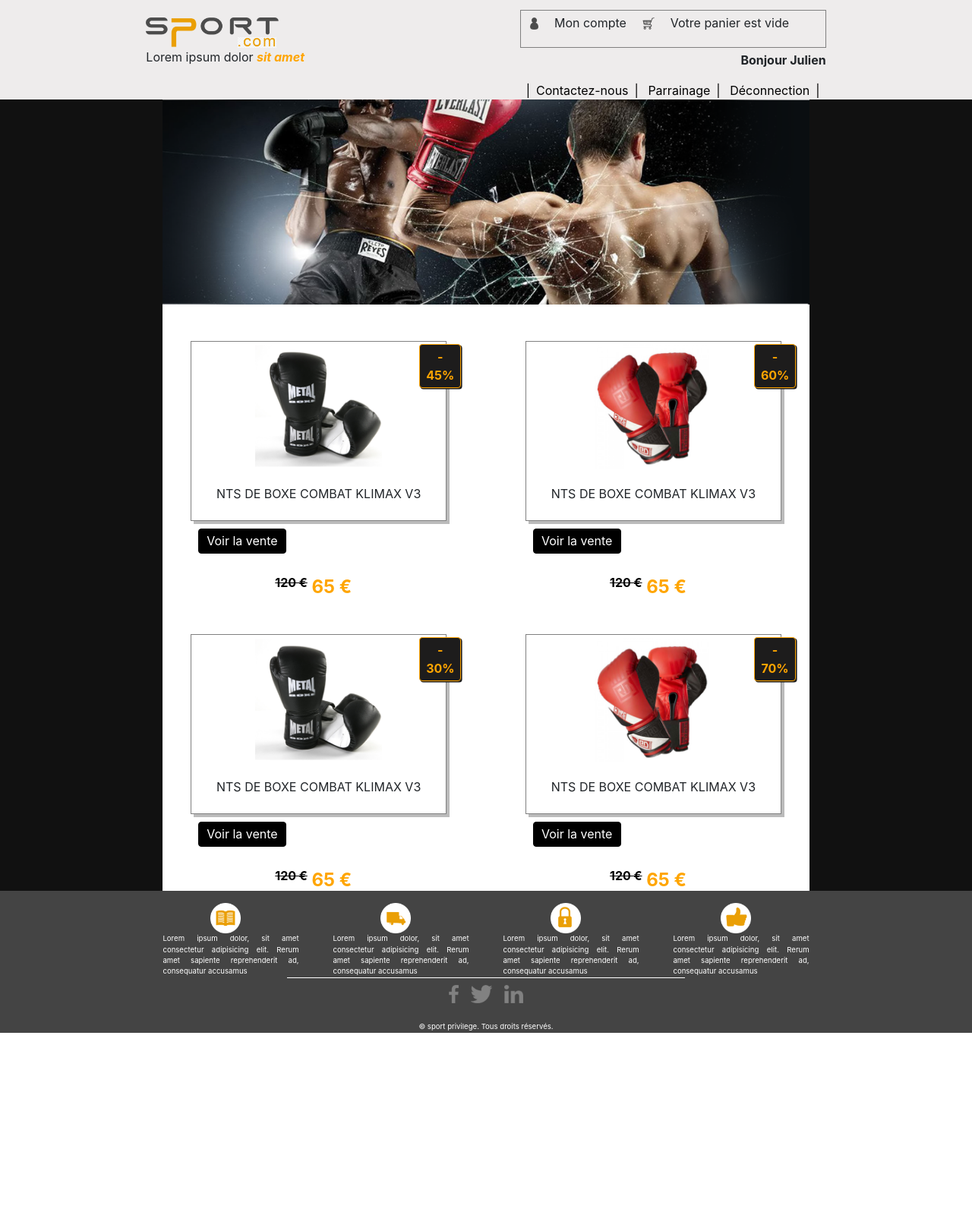
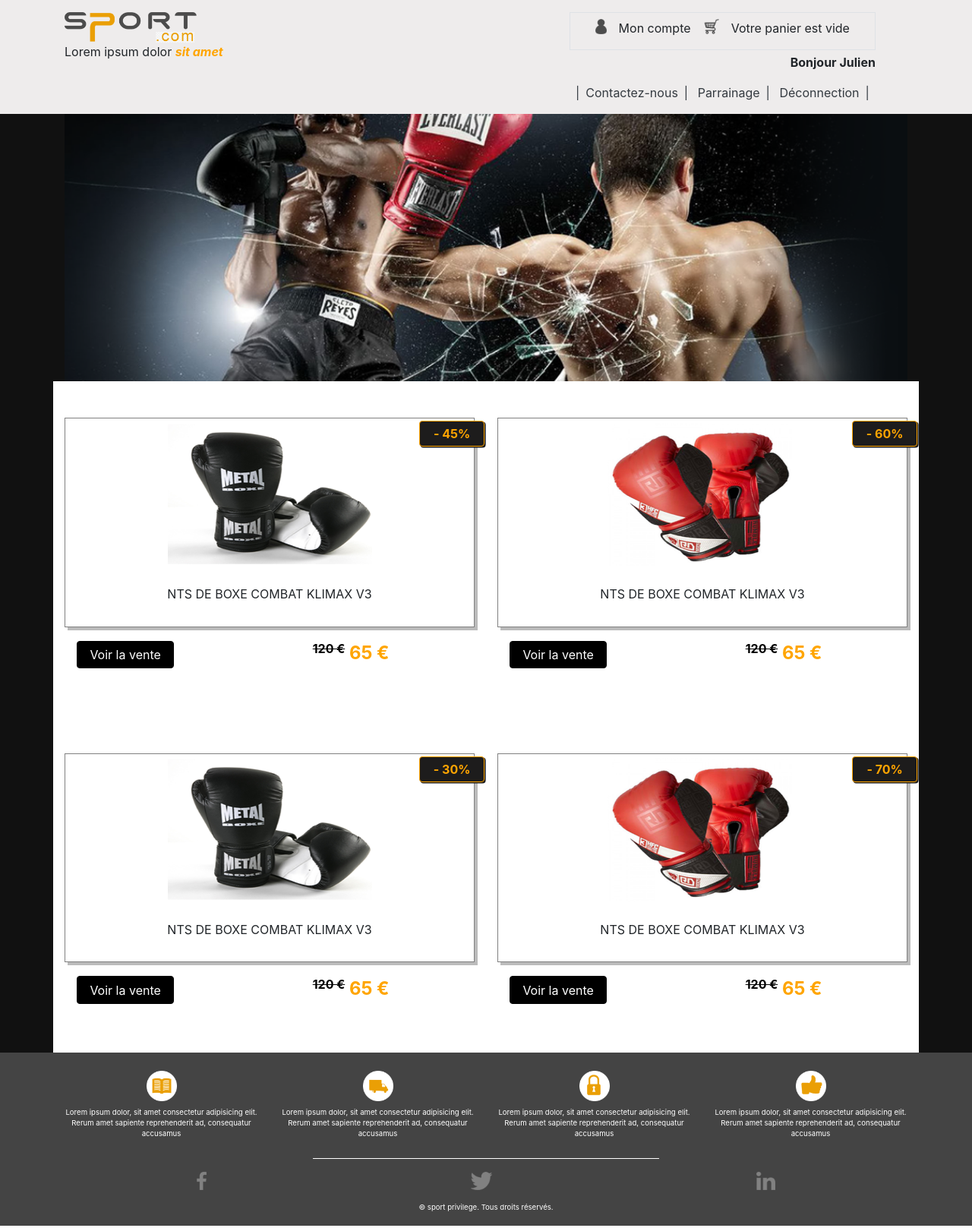
Before and after one commit to ZitaNguyen/siteSport, a plain HTML site: page index.html in a window 1280 px wide. Shown: the whole page at 76% size. Before the commit the page ends 1376 px from the top, so only its background shows below. Drawn offline with Linux system fonts and the light colour scheme.

Commit message:
modify bootstrap

```diff
--- a/css/style.css
+++ b/css/style.css
@@ -1,52 +1,24 @@
 /***************** HEADER *****************/
 header {
     background-color: rgb(238, 236, 236);
-    padding-top: 1%;
-}
-#gauche {
-    margin-left: 5%;
-}
-
-#droite {
-    margin-right: 5%;
 }
 
 #gauche img {
-    margin-top: 5%;
     height: 5vh;
     width: auto;
 }
 
 #gauche span {
     color: orange;
-    font-weight: bold;
-    font-style: italic;
 }
 
 #paie img{
-    height: 2vh;
+    height: 2.5vh;
     width: auto;
 }
 
-#paie img, #paie p {
-    display: inline-block;
-    padding: 0 1vh;
-}
-
-#paie {
-    border: 0.1vh solid grey;
-    padding: 0.5vh;
-}
-
 #salut p {
-    text-align: right;
-    font-weight: bold;
     font-size: 2vh;
-    padding-top: 0.5vh;
-}
-
-nav a {
-    color: black;
 }
 
 nav a:after {
@@ -64,13 +36,9 @@
     background-color: rgb(17, 17, 17);
 }
 
-#content {
-    width: 65%;
-    background-color: white;
-}
-
 #catalogue img {
     width: 100%;
+    object-fit: cover;
 }
 
 .photo {
@@ -80,7 +48,7 @@
 
 }
 
-#produits img {
+.produits img {
     height: 80%;
     width: 50%;
     padding-top: 1%;
@@ -136,20 +104,7 @@
     background-color: rgb(68, 68, 68);
 }
 
-.infoT {
-    margin-left: 15%;
-    margin-right: 15%;
-    margin-bottom: 7%;
-}
-
-.info {
-    width: 20%;
-    height: 1vh;
-    text-align: justify;
-}
-
 .info img {
-    margin-left: 35%;
     height: 5vh;
 }
 
@@ -168,6 +123,5 @@
 }
 
 footer p:last-of-type {
-    color: white;
     font-size: 1.2vh;
 }
--- a/index.html
+++ b/index.html
@@ -8,44 +8,54 @@
 
     <!-- Bootstrap CSS -->
     <link rel="stylesheet" href="css/bootstrap.min.css">
+
+    <!-- Personal CSS -->
     <link rel="stylesheet" href="css/style.css">
 
     <title>Sport</title>
 </head>
 
 <body>
-    <header class="row justify-content-around ">
-        <div id="gauche" class="col-xs-3">
+    <header class="py-3">
+        <div class="container">
+            <div class="row">
+                <!-- Header a gauche -->
+                <div id="gauche" class="col-md-5 col-lg-6 col-xl-7">
                     <img src="img/logo.png" alt="Logo">
-            <p>Lorem ipsum dolor <span>sit amet</span></p>
+                    <p>Lorem ipsum dolor <span class="font-weight-bold font-italic">sit amet</span></p>
+                </div><!-- col -->
+
+                <!-- Header a droit -->
+                <div id="droite" class="col-md-auto col-lg-auto col-xl-auto">
+                    <div id="paie" class="border border dark d-flex justify-content-center pt-2">
+                        <img src="img/icon-mon-compte.png" alt="Mon Compte" class="px-2">
+                        <p class="px-2">Mon compte</p>
+                        <img src="img/icon-mon-panier.png" alt="Mon Panier" class="px-2">
+                        <p class="px-2">Votre panier est vide</p>
                     </div>
-
-        <div id="droite" class="col-xs-9">
-            <div id="paie">
-                <img src="img/icon-mon-compte.png" alt="Mon Compte">
-                <p>Mon compte</p>
-                <img src="img/icon-mon-panier.png" alt="Mon Panier">
-                <p>Votre panier est vide</p>
-            </div>
-            <div id="salut">
+                    <div id="salut" class="text-right font-weight-bold pt-1">
                         <p>Bonjour Julien</p>
                     </div>
                     <nav>
-                <a href="">Contactez-nous</a>
-                <a href="">Parrainage</a>
-                <a href="">Déconnection</a>
+                        <a href="#" class="text-dark">Contactez-nous</a>
+                        <a href="#" class="text-dark">Parrainage</a>
+                        <a href="#" class="text-dark">Déconnection</a>
                     </nav>
-        </div>
+                </div><!-- col -->
+            </div><!-- row -->
+        </div><!-- container -->
     </header>
 
-    <section class="row justify-content-center">
-        <div id="content">
+    <section>
+        <div class="container">
+            <!-- Image Principal -->
             <div id="catalogue">
                 <img src="img/header-page-catalogue.png" alt="Catalogue">
             </div>
 
-            <div id="produits" class="row justify-content-around">
-                <div class="col-md-5 mt-5">
+            <!-- Les produits -->
+            <div class="row bg-white produits">
+                <div class="col-md-6 mt-5">
                     <div class="reduction">
                         <p>- 45%</p>
                     </div>
@@ -57,9 +67,9 @@
                         <p>Voir la vente</p>
                         <p><span class="align-top">120 &euro;</span> 65 &euro;</p>
                     </div>
-                </div>
+                </div><!-- col -->
 
-                <div class="col-md-5 mt-5">
+                <div class="col-md-6 mt-5">
                     <div class="reduction">
                         <p>- 60%</p>
                     </div>
@@ -71,9 +81,9 @@
                         <p>Voir la vente</p>
                         <p><span class="align-top">120 &euro;</span> 65 &euro;</p>
                     </div>
-                </div>
+                </div><!-- col -->
 
-                <div class="col-md-5 mt-5">
+                <div class="col-md-6 mt-5">
                     <div class="reduction">
                         <p>- 30%</p>
                     </div>
@@ -85,9 +95,9 @@
                         <p>Voir la vente</p>
                         <p><span class="align-top">120 &euro;</span> 65 &euro;</p>
                     </div>
-                </div>
+                </div><!-- col -->
 
-                <div class="col-md-5 mt-5">
+                <div class="col-md-6 mt-5">
                     <div class="reduction">
                         <p>- 70%</p>
                     </div>
@@ -99,48 +109,52 @@
                         <p>Voir la vente</p>
                         <p><span class="align-top">120 &euro;</span> 65 &euro;</p>
                     </div>
-                </div>
-            </div>
-        </div>
+                </div><!-- col -->
+            </div><!-- row -->
+        </div><!-- container -->
     </section>
 
     <footer>
-        <div class="row justify-content-around pt-3 infoT">
-            <div class="col-xs-3 info">
-                <img src="img/icon-livre.png" alt="Livre">
-                <p>Lorem ipsum dolor, sit amet consectetur adipisicing elit. Rerum amet sapiente
+        <div class="container">
+
+            <!-- Infos supplementaires -->
+            <div class="row pt-4">
+                <div class="col-md-3 col-sm-6 info">
+                    <img class="mx-auto d-block" src="img/icon-livre.png" alt="Livre">
+                    <p class="text-center pt-2">Lorem ipsum dolor, sit amet consectetur adipisicing elit. Rerum amet sapiente
                         reprehenderit ad, consequatur accusamus</p>
                 </div>
-            <div class="col-xs-3 info">
-                <img src="img/icon-camion.png" alt="Camion">
-                <p>Lorem ipsum dolor, sit amet consectetur adipisicing elit. Rerum amet sapiente
+                <div class="col-md-3 col-sm-6 info">
+                    <img class="mx-auto d-block" src="img/icon-camion.png" alt="Camion">
+                    <p class="text-center pt-2">Lorem ipsum dolor, sit amet consectetur adipisicing elit. Rerum amet sapiente
                         reprehenderit ad, consequatur accusamus</p>
                 </div>
-            <div class="col-xs-3 info">
-                <img src="img/icon-cadenat.png" alt="Cadenat">
-                <p>Lorem ipsum dolor, sit amet consectetur adipisicing elit. Rerum amet sapiente
+                <div class="col-md-3 col-sm-6 info">
+                    <img class="mx-auto d-block" src="img/icon-cadenat.png" alt="Cadenat">
+                    <p class="text-center pt-2">Lorem ipsum dolor, sit amet consectetur adipisicing elit. Rerum amet sapiente
                         reprehenderit ad, consequatur accusamus</p>
                 </div>
-            <div class="col-xs-3 info">
-                <img src="img/icon-pouce.png" alt="Pouce">
-                <p>Lorem ipsum dolor, sit amet consectetur adipisicing elit. Rerum amet sapiente
+                <div class="col-md-3 col-sm-6 info">
+                    <img class="mx-auto d-block" src="img/icon-pouce.png" alt="Pouce">
+                    <p class="text-center pt-2">Lorem ipsum dolor, sit amet consectetur adipisicing elit. Rerum amet sapiente
                         reprehenderit ad, consequatur accusamus</p>
                 </div>
-        </div>
+            </div><!-- row -->
 
-        <div class="row justify-content-center">
-            <div class="col-xs-1 border-bottom border-white line"></div>
-        </div>
+            <!-- Line break -->
+            <div class="row justify-content-center pt-2">
+                <div class="border-top border-white line"></div>
+            </div><!-- row -->
 
+            <!-- Reseau Sociaux -->
+            <div class="reseaux pt-3 d-flex justify-content-around">
+                <a href="#"><img src="img/icon-facebook.png" alt="Facebook"></a>
+                <a href="#"><img src="img/icon-twitter.png" alt="Twitter"></a>
+                <a href="#"><img src="img/icon-linkedin.png" alt="Linkedin"></a>
+            </div><!-- row -->
 
-        <div class="row justify-content-center reseaux">
-            <a href="" class="col-xs-4 p-2"><img src="img/icon-facebook.png" alt="Facebook"></a>
-            <a href="" class="col-xs-4 p-2"><img src="img/icon-twitter.png" alt="Twitter"></a>
-            <a href="" class="col-xs-4 p-2"><img src="img/icon-linkedin.png" alt="Linkedin"></a>
-        </div>
-
-        <p class="row justify-content-center mt-3"> &#169; sport privilege. Tous droits réservés.</p>
-
+            <p class="text-center text-white py-3"> &#169; sport privilege. Tous droits réservés.</p>
+        </div><!-- container -->
     </footer>
 
     <!-- Optional JavaScript -->
```
Also changed, not shown: 1 other file. Lines whose indentation alone changed are shown as unchanged.
